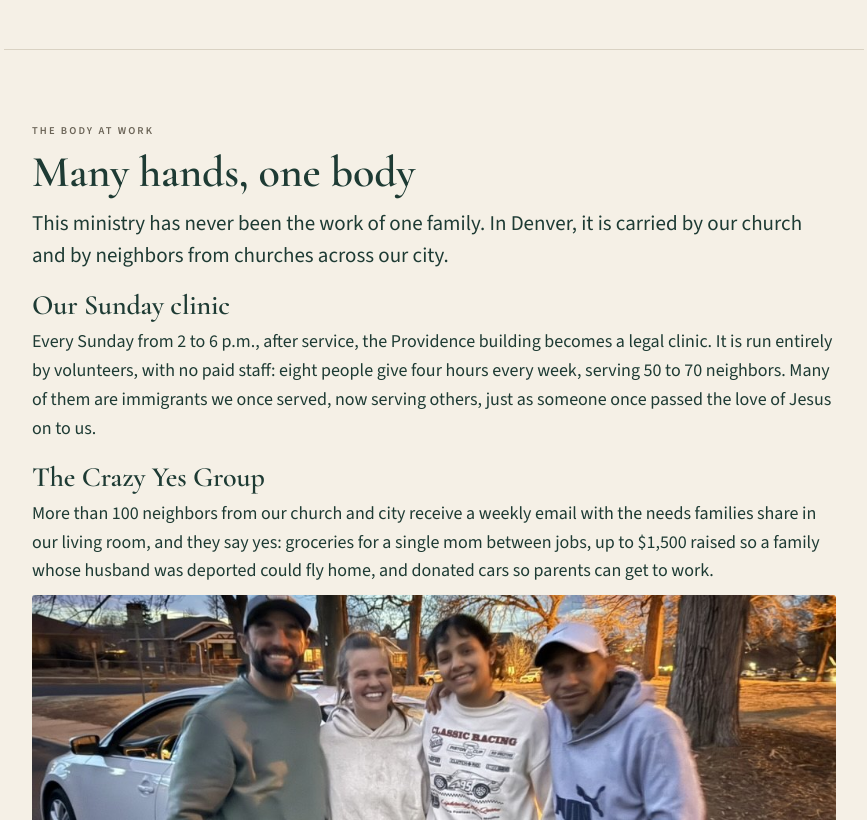
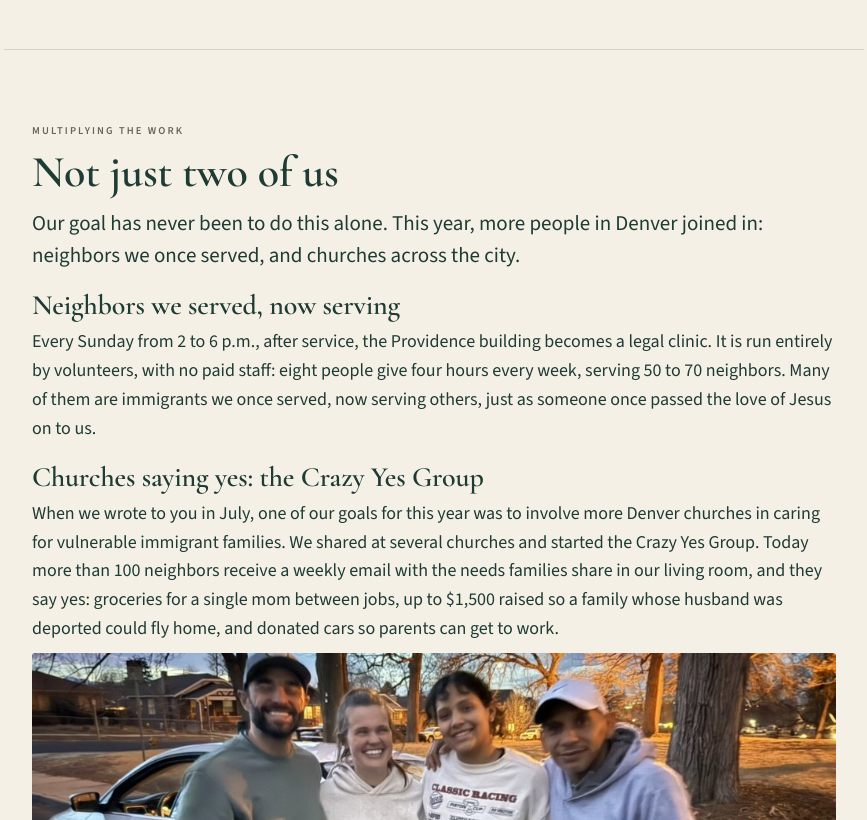
Before and after one commit to CoramdeoPenaDenver/rooted-with-roofs, a plain HTML site: page fcch/index.html in a window 1280 px wide. Shown: the part 11180-12000 px from the top of the page, without its empty margins (206-1073 px from the left). Drawn offline with nearby package versions, Linux system fonts and the light colour scheme.

Commit message:
FCCH report: reframe page 11 as Multiplying the work
Co-Authored-By: Claude Opus 5.5 <noreply@anthropic.com>

```diff
--- a/fcch/index.html
+++ b/fcch/index.html
@@ -351,13 +351,13 @@
 
 <!-- 11. PEOPLE & CRAZY YES -->
 <section id="hands" class="page">
-  <div class="eyebrow">The body at work</div>
-  <h2>Many hands, one body</h2>
-  <p class="lead">This ministry has never been the work of one family. In Denver, it is carried by our church and by neighbors from churches across our city.</p>
-  <h3>Our Sunday clinic</h3>
+  <div class="eyebrow">Multiplying the work</div>
+  <h2>Not just two of us</h2>
+  <p class="lead">Our goal has never been to do this alone. This year, more people in Denver joined in: neighbors we once served, and churches across the city.</p>
+  <h3>Neighbors we served, now serving</h3>
   <p>Every Sunday from 2 to 6 p.m., after service, the Providence building becomes a legal clinic. It is run entirely by volunteers, with no paid staff: eight people give four hours every week, serving 50 to 70 neighbors. Many of them are immigrants we once served, now serving others, just as someone once passed the love of Jesus on to us.</p>
-  <h3>The Crazy Yes Group</h3>
-  <p>More than 100 neighbors from our church and city receive a weekly email with the needs families share in our living room, and they say yes: groceries for a single mom between jobs, up to $1,500 raised so a family whose husband was deported could fly home, and donated cars so parents can get to work.</p>
+  <h3>Churches saying yes: the Crazy Yes Group</h3>
+  <p>When we wrote to you in July, one of our goals for this year was to involve more Denver churches in caring for vulnerable immigrant families. We shared at several churches and started the Crazy Yes Group. Today more than 100 neighbors receive a weekly email with the needs families share in our living room, and they say yes: groceries for a single mom between jobs, up to $1,500 raised so a family whose husband was deported could fly home, and donated cars so parents can get to work.</p>
   <figure class="photo" style="margin-top:10px"><img src="../assets/photos/09-donated-car.jpg" alt="" style="aspect-ratio:16/8;object-fit:cover"><figcaption>Crazy Yes Group members hand over a donated car to a family we serve.</figcaption></figure>
 </section>
 
```
